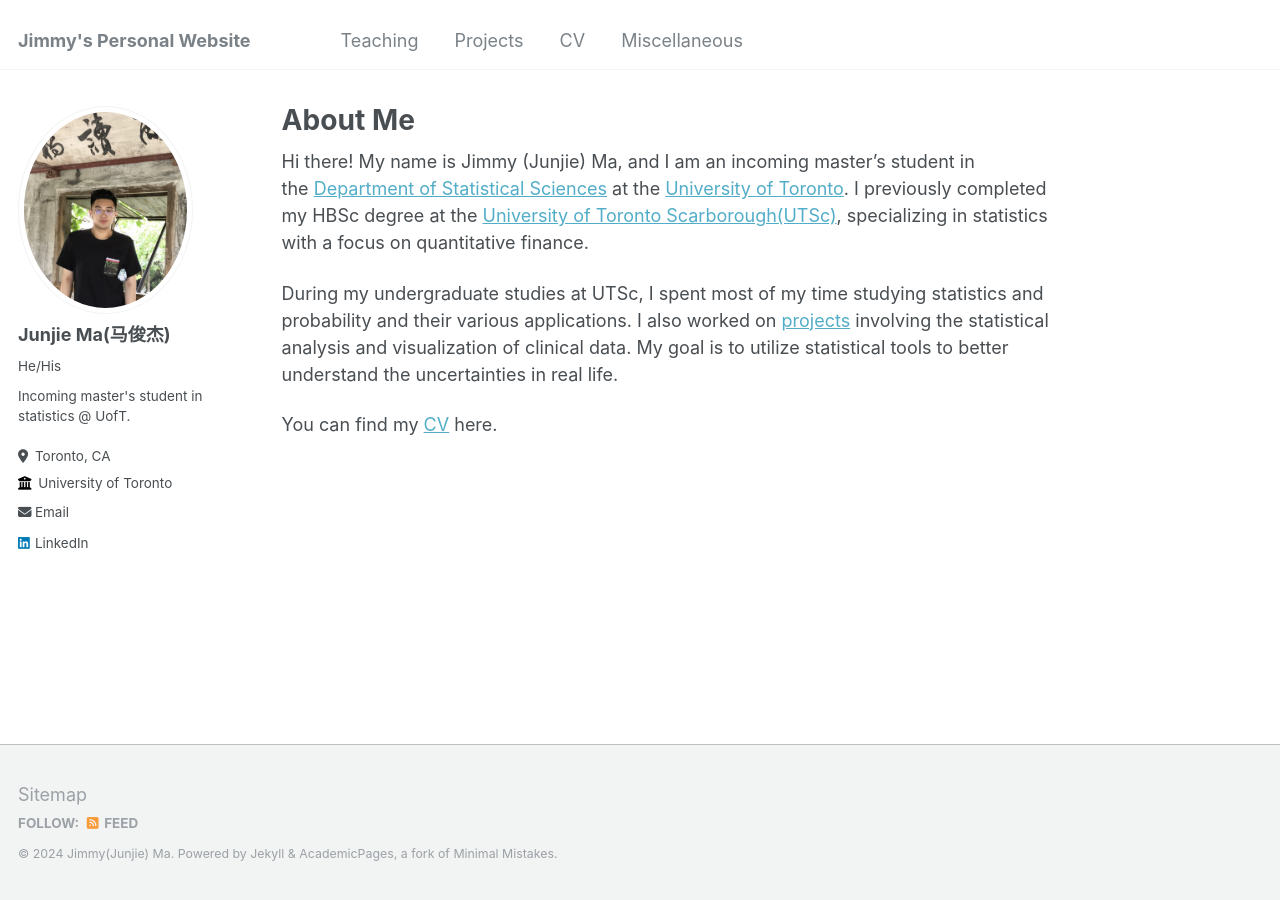
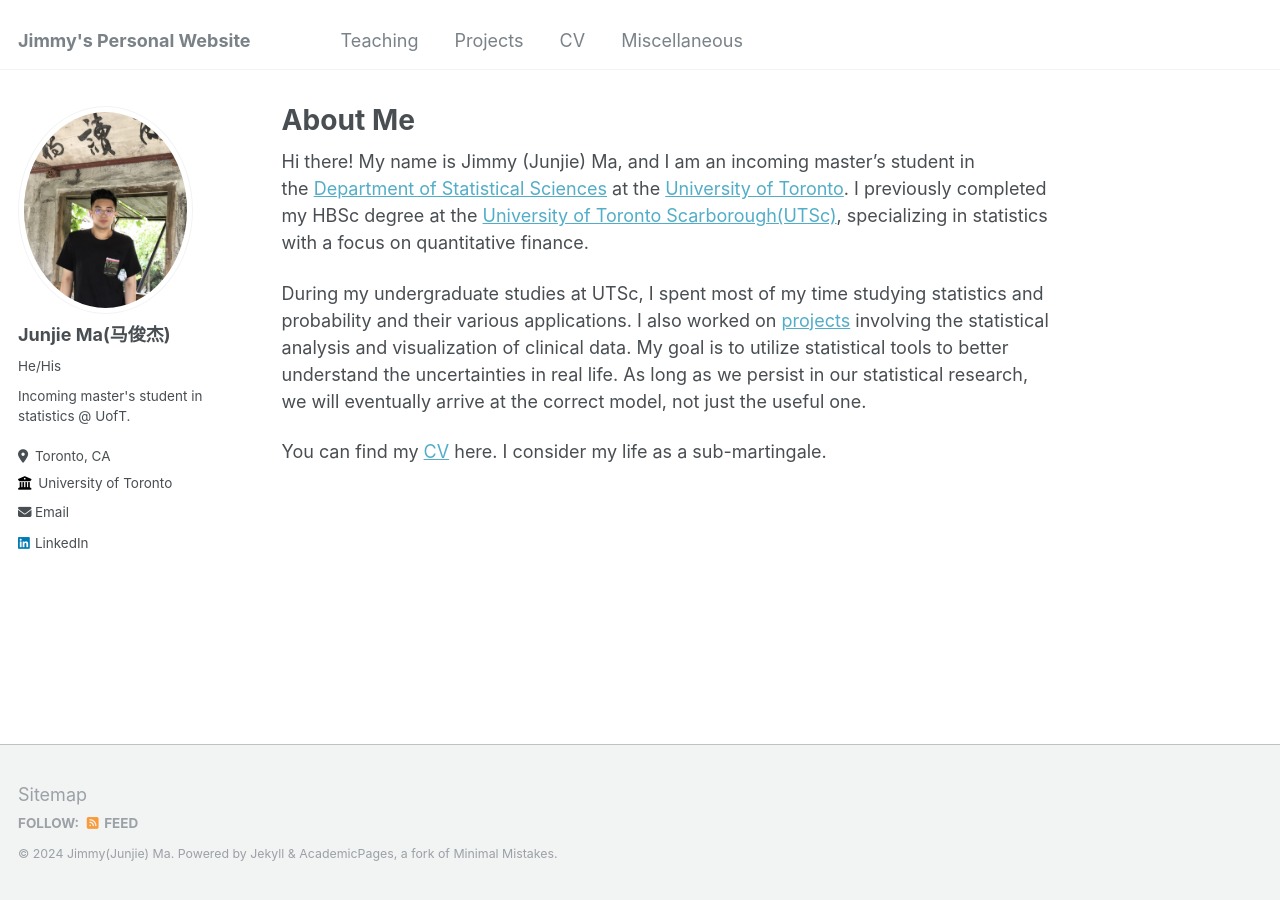
Before and after one commit to JimmyMa1006/JimmyMa1006.github.io, a Jekyll site: the page built from _pages/about.md, in a window 1280 px wide. Built offline with Jekyll 4.4.1, drawn with Linux system fonts in a browser that asks for light colours.

Commit message:
Update about.md

```diff
--- a/_pages/about.md
+++ b/_pages/about.md
@@ -9,6 +9,6 @@ redirect_from:
 
 Hi there! My name is Jimmy (Junjie) Ma, and I am an incoming master’s student in the [Department of Statistical Sciences](https://www.statistics.utoronto.ca/) at the [University of Toronto](https://www.utoronto.ca/). I previously completed my HBSc degree at the [University of Toronto Scarborough(UTSc)](https://www.utsc.utoronto.ca/cms/), specializing in statistics with a focus on quantitative finance.
 
-During my undergraduate studies at UTSc, I spent most of my time studying statistics and probability and their various applications. I also worked on [projects](https://jimmyma1006.github.io/projects/) involving the statistical analysis and visualization of clinical data. My goal is to utilize statistical tools to better understand the uncertainties in real life.
+During my undergraduate studies at UTSc, I spent most of my time studying statistics and probability and their various applications. I also worked on [projects](https://jimmyma1006.github.io/projects/) involving the statistical analysis and visualization of clinical data. My goal is to utilize statistical tools to better understand the uncertainties in real life. As long as we persist in our statistical research, we will eventually arrive at the correct model, not just the useful one.
 
-You can find my [CV](assets/Junjie_CV.pdf) here.
+You can find my [CV](assets/Junjie_CV.pdf) here. I consider my life as a sub-martingale.
```
